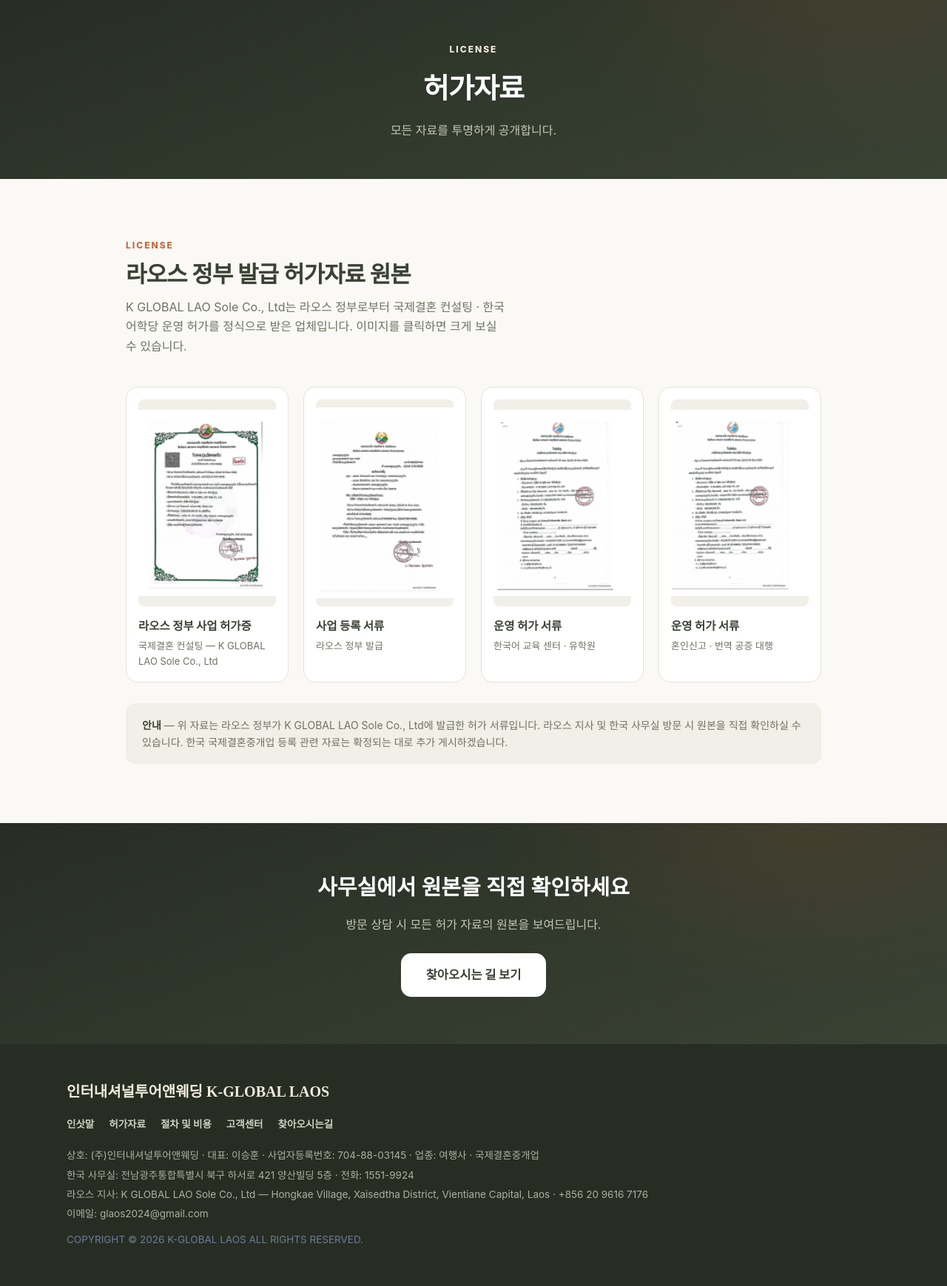
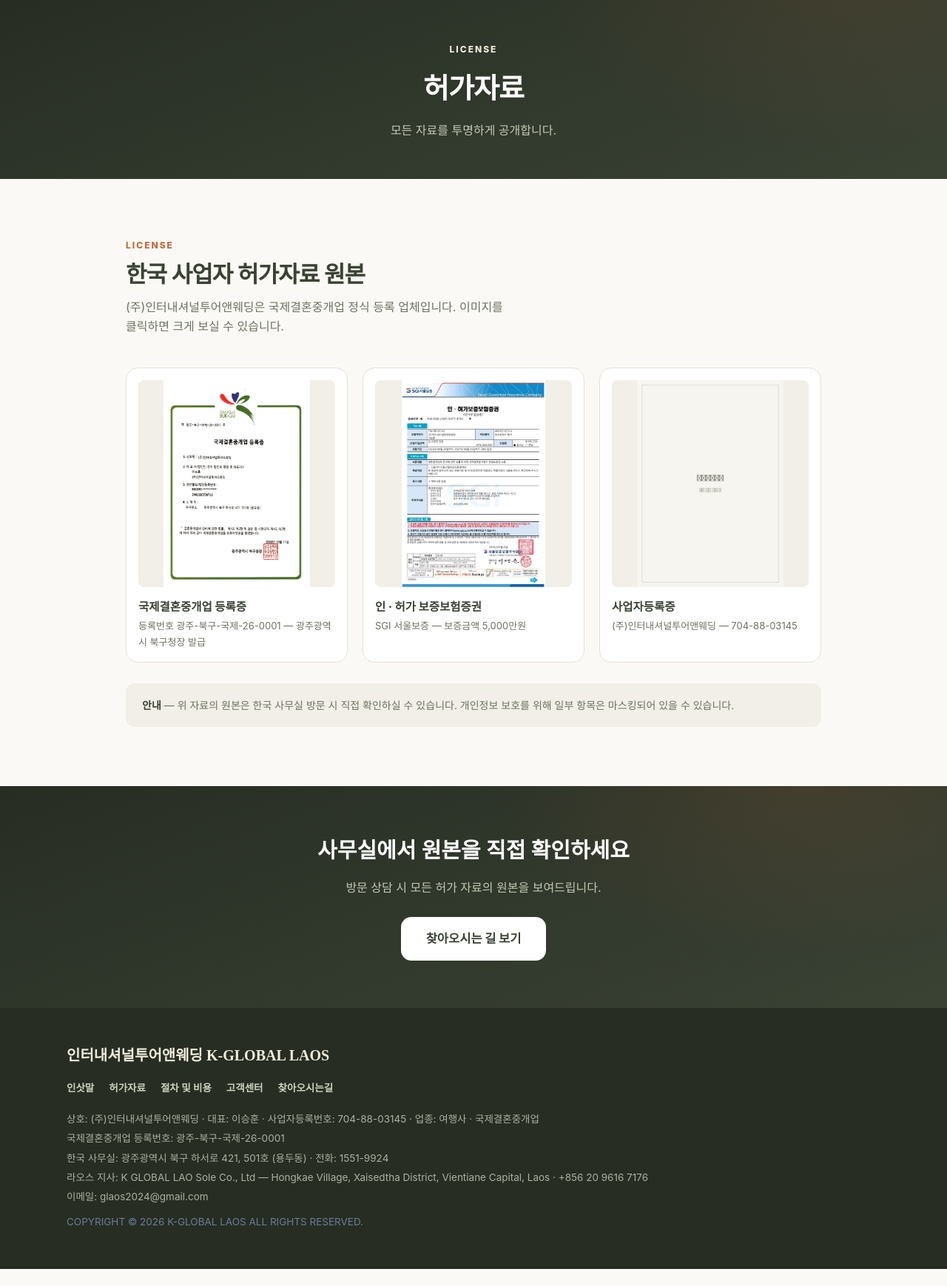
Before and after one commit to Jeongdonghwan/viet_prj, a Flask app: page /license in a window 1280 px wide. Shown: the part 70-1809 px from the top of the page at 74% size. After the commit the page ends 1786 px from the top, so only its background shows below. Run offline with Flask 3, Linux system fonts and the light colour scheme; some web fonts are replaced.

Commit message:
허가자료 페이지를 한국 사업자 허가자료 3종으로 교체, 주소·등록번호 확정
- 국제결혼중개업 등록증(광주-북구-국제-26-0001) + SGI 보증보험증권 스캔 게시
- 사업자등록증 자리는 원본 스캔 수급 전 임시 플레이스홀더
- 주소를 사업자등록증 기준으로 전체 변경 (광주광역시 북구 하서로 421, 501호)
- 푸터에 국제결혼중개업 등록번호 표시 (broker_no 채움)

Co-Authored-By: Claude Fable 5 <noreply@anthropic.com>

```diff
--- a/app/config.py
+++ b/app/config.py
@@ -46,11 +46,10 @@ SITE = {
     "mobile_kr": "010-2608-9987",
     "tel_laos": "+856 20 9616 7176",
     "tel_vn": "+84 037 418 1199",
-    "addr_kr": "전남광주통합특별시 북구 하서로 421 양산빌딩 5층",
+    "addr_kr": "광주광역시 북구 하서로 421, 501호 (용두동)",
     "addr_laos": "Hongkae Village, Xaisedtha District, Vientiane Capital, Laos",
     "biz_no": "704-88-03145",
-    # TODO(클라이언트 확인): 한국 국제결혼중개업 등록번호 (등록 완료 후 기재)
-    "broker_no": "",
+    "broker_no": "광주-북구-국제-26-0001",
     # TODO(클라이언트 확인): 카카오톡 채널/오픈채팅 URL — 현재는 QR 이미지만 보유
     "kakao_url": "#",
     "hours": "평일 09:00 – 18:00 (주말·공휴일 사전예약)",
--- a/app/static/css/main.css
+++ b/app/static/css/main.css
@@ -308,7 +308,7 @@ footer.site .links a{color:#CBD1BE;font-weight:600}
 /* ============================================================
    허가자료 (.pg-license)
    ============================================================ */
-.lic-grid{display:grid;grid-template-columns:repeat(4,1fr);gap:20px}
+.lic-grid{display:grid;grid-template-columns:repeat(3,1fr);gap:20px}
 .lic-item{background:#fff;border:1px solid var(--line);border-radius:16px;padding:16px;transition:transform .3s,box-shadow .3s}
 .lic-item:hover{transform:translateY(-6px);box-shadow:0 16px 36px rgba(44,48,36,.1)}
 .lic-item .scan{height:280px;border-radius:8px;overflow:hidden;background:var(--bg-warm);display:flex;align-items:center;justify-content:center}
--- a/app/templates/license.html
+++ b/app/templates/license.html
@@ -1,6 +1,6 @@
 {% extends "base.html" %}
 {% block title %}허가자료 — {{ site.brand_ko }}{% endblock %}
-{% block meta_desc %}{{ site.brand_en }}의 라오스 정부 발급 허가자료 원본 공개 — 국제결혼 컨설팅, 한국어학당, 혼인신고 대행 허가.{% endblock %}
+{% block meta_desc %}{{ site.company_kr }} 허가자료 원본 공개 — 국제결혼중개업 등록증({{ site.broker_no }}), 인·허가보증보험증권, 사업자등록증.{% endblock %}
 {% block body_class %}pg-license{% endblock %}
 
 {% block content %}
@@ -13,25 +13,23 @@
   <div class="wrap wrap-n">
     <div class="sec-head block rv">
       <div class="tag">LICENSE</div>
-      <h2>라오스 정부 발급 허가자료 원본</h2>
-      <p>{{ site.company_lao }}는 라오스 정부로부터 국제결혼 컨설팅 · 한국어학당 운영 허가를 정식으로 받은 업체입니다. 이미지를 클릭하면 크게 보실 수 있습니다.</p>
+      <h2>한국 사업자 허가자료 원본</h2>
+      <p>{{ site.company_kr }}은 국제결혼중개업 정식 등록 업체입니다. 이미지를 클릭하면 크게 보실 수 있습니다.</p>
     </div>
     <div class="lic-grid">
-      {# TODO(클라이언트 요청): 허가증 4종 고해상 원본 스캔 수급 후 교체 — 현재는 제공 자료에서 추출한 저해상 크롭본 #}
       {% set certs = [
-        ('cert-01.png', '라오스 정부 사업 허가증', '국제결혼 컨설팅 — K GLOBAL LAO Sole Co., Ltd'),
-        ('cert-02.png', '사업 등록 서류', '라오스 정부 발급'),
-        ('cert-03.png', '운영 허가 서류', '한국어 교육 센터 · 유학원'),
-        ('cert-04.png', '운영 허가 서류', '혼인신고 · 번역 공증 대행'),
+        ('kr-cert-01.jpg', '국제결혼중개업 등록증', '등록번호 ' + site.broker_no + ' — 광주광역시 북구청장 발급'),
+        ('kr-cert-02.jpg', '인 · 허가 보증보험증권', 'SGI 서울보증 — 보증금액 5,000만원'),
+        ('kr-cert-03.jpg', '사업자등록증', site.company_kr + ' — ' + site.biz_no),
       ] %}
       {% for img, title, desc in certs %}
-      <div class="lic-item rv{% if loop.index0 == 1 %} rv-d1{% elif loop.index0 == 2 %} rv-d2{% elif loop.index0 == 3 %} rv-d3{% endif %}">
+      <div class="lic-item rv{% if loop.index0 == 1 %} rv-d1{% elif loop.index0 == 2 %} rv-d2{% endif %}">
         <div class="scan"><img src="{{ url_for('static', filename='img/' + img) }}" alt="{{ title }} 스캔본" data-lightbox="{{ url_for('static', filename='img/' + img) }}" loading="lazy"></div>
         <h3>{{ title }}</h3><p>{{ desc }}</p>
       </div>
       {% endfor %}
     </div>
-    <div class="lic-note rv"><b>안내</b> — 위 자료는 라오스 정부가 {{ site.company_lao }}에 발급한 허가 서류입니다. 라오스 지사 및 한국 사무실 방문 시 원본을 직접 확인하실 수 있습니다. 한국 국제결혼중개업 등록 관련 자료는 확정되는 대로 추가 게시하겠습니다.</div>
+    <div class="lic-note rv"><b>안내</b> — 위 자료의 원본은 한국 사무실 방문 시 직접 확인하실 수 있습니다. 개인정보 보호를 위해 일부 항목은 마스킹되어 있을 수 있습니다.</div>
   </div>
 </section>
 <div class="cta-band">
```
Also changed, not shown: CLAUDE.md (+1 -1 lines), app/static/img/kr-cert-01.jpg (added), app/static/img/kr-cert-02.jpg (added), app/static/img/kr-cert-03.jpg (added), 새 폴더/허가사항2.png (added), 새 폴더/허가자료_1.jpg (added), 새 폴더/허가자료_123 첨부자리.png (added).
